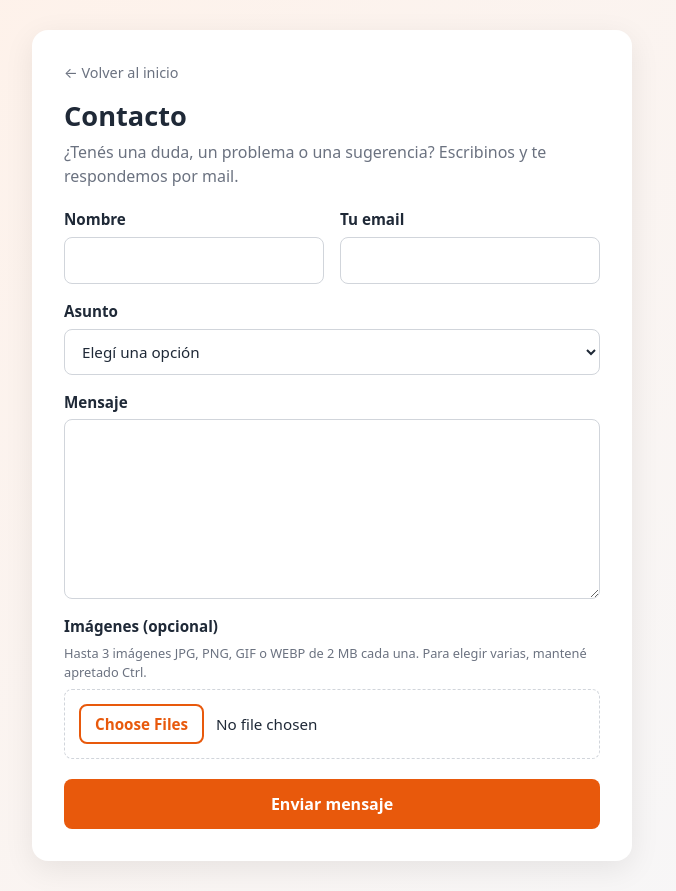
After one commit to juampzdev/manos_a_la_obra_con_css, a PHP site: page /manos_a_la_obra_con_css/contacto.php in a window 1280 px wide. The commit adds this page. Shown: the whole page, without its empty margins (308-984 px from the left). Run offline with PHP 8.4, Linux system fonts and the light colour scheme.

Commit message:
Formulario de contacto con imágenes que llega por mail
- contacto.php: nombre, email, asunto, mensaje y hasta 3 imágenes (2 MB c/u).
  Valida que los adjuntos sean imágenes de verdad y arma el mail con
  los adjuntos para iseiclaude@gmail.com, con Reply-To a quien escribió
- index.php: el menú Contacto y el botón Consultanos llevan al formulario
- style.css: caja de mensaje más alta y campo de imágenes
- README.md: cómo configurar XAMPP para mandar mails con Gmail

Co-Authored-By: Claude Opus 5.5 <noreply@anthropic.com>
Claude-Session: https://claude.ai/code/session_01V3wq3Zyxurdy5nyKCo8G2a

```diff
--- /dev/null
+++ b/contacto.php
@@ -0,0 +1,194 @@
+<?php
+// Formulario de contacto: el mensaje (con imágenes opcionales) llega por mail
+// a la casilla del equipo. Para que el mail salga de verdad, XAMPP tiene que
+// tener configurado el envío con Gmail (ver README.md, "Envío de mails").
+session_start();
+
+// ¿Eligió modo oscuro? Lo guarda tema.php en una cookie
+$modo_oscuro = ($_COOKIE["tema"] ?? "") === "oscuro";
+
+// A dónde llegan los mensajes
+$correo_destino = "iseiclaude@gmail.com";
+
+$asuntos = ["Consulta general", "Problema con mi cuenta", "Reportar un profesional", "Sugerencia"];
+
+// Límites de las imágenes adjuntas
+$max_imagenes = 3;
+$max_peso     = 2 * 1024 * 1024;   // 2 MB por imagen, en bytes
+$tipos_permitidos = ["image/jpeg", "image/png", "image/gif", "image/webp"];
+
+$error = null;
+
+// Si está logueado, ya le completamos el nombre
+$nombre  = trim(($_SESSION["usuario_nombre"] ?? "") . " " . ($_SESSION["usuario_apellido"] ?? ""));
+$email   = "";
+$asunto  = "";
+$mensaje = "";
+
+// ---------- Enviar el mensaje ----------
+if ($_SERVER["REQUEST_METHOD"] === "POST") {
+
+    // Si lo que se manda pesa más de lo que PHP acepta (post_max_size en php.ini),
+    // PHP descarta todo y $_POST llega vacío
+    if (empty($_POST) && ($_SERVER["CONTENT_LENGTH"] ?? 0) > 0) {
+        $error = "Las imágenes pesan demasiado. Probá con menos o más livianas.";
+    } else {
+        $nombre  = trim($_POST["nombre"] ?? "");
+        $email   = trim($_POST["email"] ?? "");
+        $asunto  = $_POST["asunto"] ?? "";
+        $mensaje = trim($_POST["mensaje"] ?? "");
+
+        if ($nombre === "" || $email === "" || $mensaje === "" || !in_array($asunto, $asuntos)) {
+            $error = "Completá todos los campos.";
+        } elseif (!filter_var($email, FILTER_VALIDATE_EMAIL)) {
+            // filter_var también rechaza saltos de línea: así nadie puede
+            // meter cabeceras de mail falsas en el campo email
+            $error = "Ese email no es válido.";
+        } elseif (mb_strlen($mensaje) > 2000) {
+            $error = "El mensaje no puede pasar los 2000 caracteres.";
+        }
+    }
+
+    // ---------- Revisar las imágenes ----------
+    // Con <input type="file" name="imagenes[]" multiple>, $_FILES["imagenes"] trae
+    // una lista por cada dato: ["name"][0], ["name"][1]... ["tmp_name"][0], etc.
+    // La posición (0, 1, 2) es la misma imagen en todas las listas.
+    $adjuntos = [];
+    if ($error === null && isset($_FILES["imagenes"])) {
+        $archivos = $_FILES["imagenes"];
+
+        for ($i = 0; $i < count($archivos["name"]); $i++) {
+            // Si no eligió ninguna imagen, igual llega una posición con este error: la salteamos
+            if ($archivos["error"][$i] === UPLOAD_ERR_NO_FILE) {
+                continue;
+            }
+            if ($archivos["error"][$i] !== UPLOAD_ERR_OK || $archivos["size"][$i] > $max_peso) {
+                $error = "Cada imagen puede pesar hasta 2 MB.";
+                break;
+            }
+
+            // getimagesize lee el archivo de verdad: si no es una imagen devuelve false.
+            // No alcanza con mirar la extensión, porque cualquiera puede renombrar un archivo.
+            $info = getimagesize($archivos["tmp_name"][$i]);
+            if ($info === false || !in_array($info["mime"], $tipos_permitidos)) {
+                $error = "Solo se pueden adjuntar imágenes JPG, PNG, GIF o WEBP.";
+                break;
+            }
+
+            $adjuntos[] = [
+                // Dejamos solo letras, números, puntos y guiones en el nombre del archivo
+                "nombre" => preg_replace("/[^A-Za-z0-9._-]/", "_", basename($archivos["name"][$i])),
+                "tipo"   => $info["mime"],
+                "ruta"   => $archivos["tmp_name"][$i],
+            ];
+        }
+
+        if ($error === null && count($adjuntos) > $max_imagenes) {
+            $error = "Podés adjuntar hasta " . $max_imagenes . " imágenes.";
+        }
+    }
+
+    // ---------- Armar y mandar el mail ----------
+    if ($error === null) {
+        // Un mail con adjuntos se arma en partes ("multipart"), separadas por un
+        // texto que no aparece en ningún otro lado: el límite
+        $limite = "limite_" . md5(uniqid());
+
+        $cabeceras  = "From: Manos a la Obra <" . $correo_destino . ">\r\n";
+        $cabeceras .= "Reply-To: " . $email . "\r\n";   // al tocar "Responder" le contestás a quien escribió
+        $cabeceras .= "MIME-Version: 1.0\r\n";
+        $cabeceras .= "Content-Type: multipart/mixed; boundary=\"" . $limite . "\"";
+
+        // Primera parte: el texto del mensaje
+        $cuerpo  = "--" . $limite . "\r\n";
+        $cuerpo .= "Content-Type: text/plain; charset=UTF-8\r\n";
+        $cuerpo .= "Content-Transfer-Encoding: 8bit\r\n\r\n";
+        $cuerpo .= "Nombre: " . $nombre . "\r\n";
+        $cuerpo .= "Email: " . $email . "\r\n";
+        $cuerpo .= "Asunto: " . $asunto . "\r\n";
+        $cuerpo .= "Imágenes adjuntas: " . count($adjuntos) . "\r\n\r\n";
+        $cuerpo .= $mensaje . "\r\n";
+
+        // Una parte más por cada imagen. Los archivos se mandan "traducidos" a texto
+        // con base64, porque un mail solo puede llevar texto
+        foreach ($adjuntos as $adjunto) {
+            $cuerpo .= "--" . $limite . "\r\n";
+            $cuerpo .= "Content-Type: " . $adjunto["tipo"] . "; name=\"" . $adjunto["nombre"] . "\"\r\n";
+            $cuerpo .= "Content-Transfer-Encoding: base64\r\n";
+            $cuerpo .= "Content-Disposition: attachment; filename=\"" . $adjunto["nombre"] . "\"\r\n\r\n";
+            $cuerpo .= chunk_split(base64_encode(file_get_contents($adjunto["ruta"]))) . "\r\n";
+        }
+        $cuerpo .= "--" . $limite . "--";   // con dos guiones al final se cierra el mail
+
+        // El asunto también se codifica en base64 para que lleguen bien las tildes
+        $titulo = "=?UTF-8?B?" . base64_encode("[Manos a la Obra] " . $asunto . " - " . $nombre) . "?=";
+
+        // mail() devuelve true si el mail salió. El @ evita que PHP muestre su
+        // aviso técnico en la página: en su lugar mostramos un mensaje claro
+        if (@mail($correo_destino, $titulo, $cuerpo, $cabeceras)) {
+            // Volvemos a cargar con GET, así si toca F5 no se manda dos veces
+            header("Location: contacto.php?enviado=1");
+            exit;
+        }
+        $error = "No pudimos enviar el mensaje. Probá de nuevo en unos minutos.";
+    }
+}
+?>
+<!DOCTYPE html>
+<html lang="es">
+<head>
+    <meta charset="UTF-8">
+    <meta name="viewport" content="width=device-width, initial-scale=1.0">
+    <title>Contacto | Manos a la Obra</title>
+    <link rel="stylesheet" href="style.css">
+</head>
+<body class="pagina-form <?php echo $modo_oscuro ? "oscuro" : ""; ?>">
+
+    <!-- enctype="multipart/form-data" es obligatorio para poder mandar archivos.
+         Sin eso, el formulario manda solo los nombres de las imágenes y no las imágenes. -->
+    <form action="contacto.php" method="post" enctype="multipart/form-data" class="formulario formulario-ancho">
+        <a href="index.php" class="volver">← Volver al inicio</a>
+        <h1>Contacto</h1>
+        <p class="subtitulo">¿Tenés una duda, un problema o una sugerencia? Escribinos y te respondemos por mail.</p>
+
+        <?php if (isset($_GET["enviado"])): ?>
+            <p class="mensaje-ok">¡Gracias! Recibimos tu mensaje y te vamos a responder a la brevedad.</p>
+        <?php endif; ?>
+        <?php if ($error): ?>
+            <p class="mensaje-error"><?php echo $error; ?> Si habías elegido imágenes, volvé a elegirlas.</p>
+        <?php endif; ?>
+
+        <div class="fila">
+            <label for="nombre">Nombre
+                <input type="text" id="nombre" name="nombre" value="<?php echo htmlspecialchars($nombre); ?>" required>
+            </label>
+            <label for="email">Tu email
+                <input type="email" id="email" name="email" value="<?php echo htmlspecialchars($email); ?>" required>
+            </label>
+        </div>
+
+        <label for="asunto">Asunto
+            <select id="asunto" name="asunto" required>
+                <option value="" disabled <?php echo $asunto === "" ? "selected" : ""; ?>>Elegí una opción</option>
+                <?php foreach ($asuntos as $a): ?>
+                    <option value="<?php echo $a; ?>" <?php echo $asunto === $a ? "selected" : ""; ?>><?php echo $a; ?></option>
+                <?php endforeach; ?>
+            </select>
+        </label>
+
+        <label for="mensaje">Mensaje
+            <textarea id="mensaje" name="mensaje" maxlength="2000" class="mensaje-largo" required><?php echo htmlspecialchars($mensaje); ?></textarea>
+        </label>
+
+        <label for="imagenes">Imágenes (opcional)
+            <span class="ayuda">Hasta 3 imágenes JPG, PNG, GIF o WEBP de 2 MB cada una. Para elegir varias, mantené apretado Ctrl.</span>
+            <!-- name con [] y multiple: deja elegir varios archivos y PHP los recibe como una lista.
+                 accept hace que la ventana para elegir muestre solo imágenes. -->
+            <input type="file" id="imagenes" name="imagenes[]" accept="image/jpeg,image/png,image/gif,image/webp" multiple>
+        </label>
+
+        <button type="submit">Enviar mensaje</button>
+    </form>
+
+</body>
+</html>
--- a/index.php
+++ b/index.php
@@ -170,7 +170,7 @@ if (($_SESSION["usuario_tipo"] ?? "") === "profesional") {
             <a href="#cerca">Cerca de vos</a>
             <a href="#profesionales">Profesionales</a>
             <a href="#">Cómo funciona</a>
-            <a href="#">Contacto</a>
+            <a href="contacto.php">Contacto</a>
         </nav>
     </header>
 
@@ -296,7 +296,7 @@ if (($_SESSION["usuario_tipo"] ?? "") === "profesional") {
             </div>
             <div class="pie-ayuda">
                 <p>¿Tenés dudas?</p>
-                <a href="#" class="boton boton-lleno">Consultanos</a>
+                <a href="contacto.php" class="boton boton-lleno">Consultanos</a>
             </div>
         </div>
     </footer>
--- a/style.css
+++ b/style.css
@@ -484,6 +484,32 @@ a.link-ingresar:hover { color: var(--primario); }
 .formulario .fila { display: flex; gap: 16px; }
 .formulario .fila > label { flex: 1 1 0; min-width: 0; }   /* las dos columnas del mismo ancho */
 
+/* Contacto: el mensaje puede ser largo, así que la caja arranca más alta */
+.formulario textarea.mensaje-largo { min-height: 180px; }
+
+/* Campo para elegir imágenes: borde punteado, como una zona para "soltar" archivos */
+.formulario input[type="file"] {
+    border-style: dashed;
+    padding: 14px;
+    cursor: pointer;
+}
+/* ::file-selector-button es el botón "Elegir archivos" que dibuja el navegador */
+.formulario input[type="file"]::file-selector-button {
+    margin-right: 12px;
+    padding: 7px 14px;
+    border: 2px solid var(--primario);
+    border-radius: 8px;
+    background: transparent;
+    color: var(--primario);
+    font: inherit;
+    font-weight: 600;
+    cursor: pointer;
+}
+.formulario input[type="file"]::file-selector-button:hover {
+    background: var(--primario);
+    color: var(--blanco);
+}
+
 .formulario .ayuda,
 .formulario .contador { font-weight: 400; font-size: 0.8rem; color: var(--texto-suave); }
 .formulario .contador { align-self: flex-end; }
```
Also changed, not shown: README.md.
